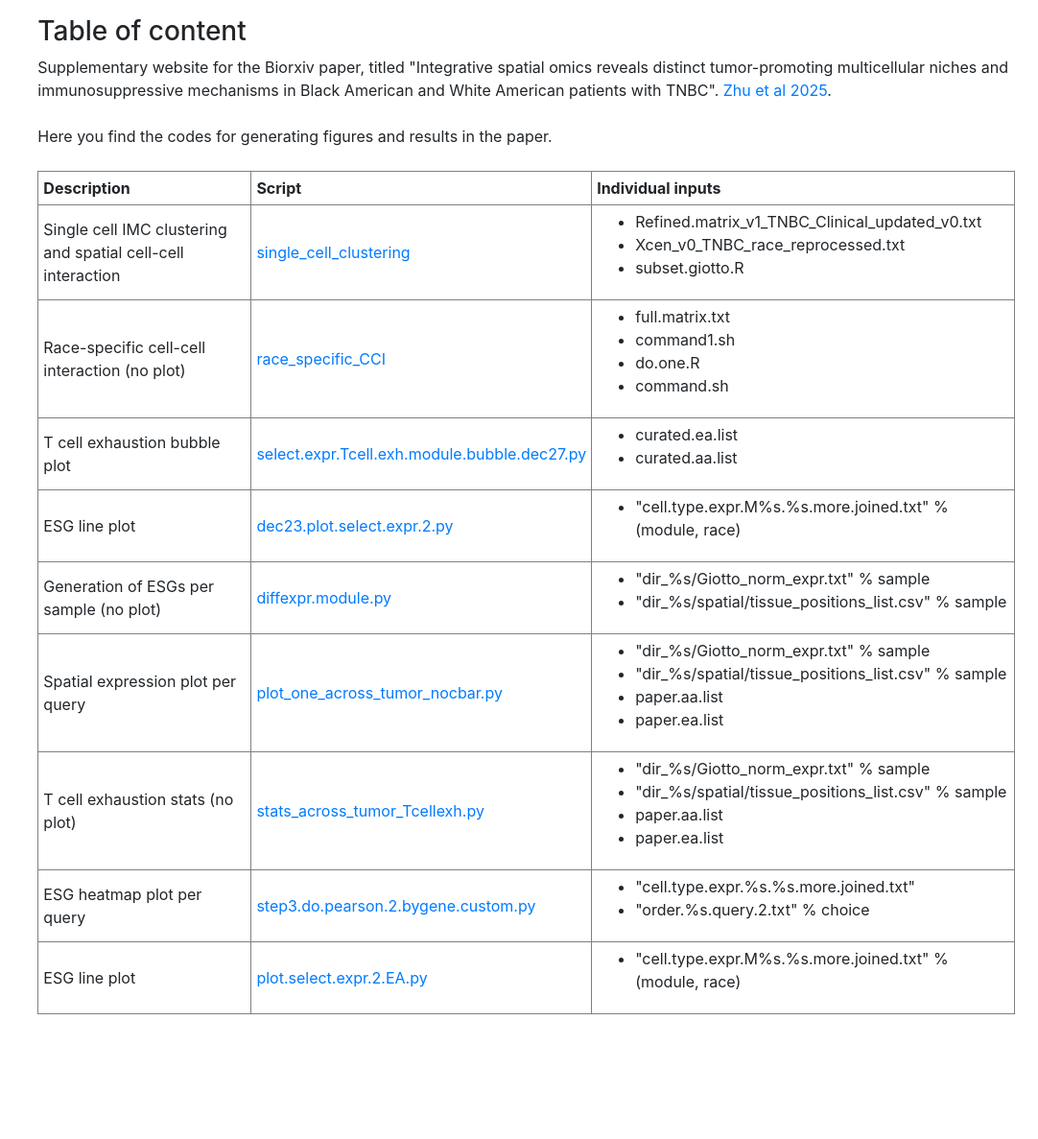
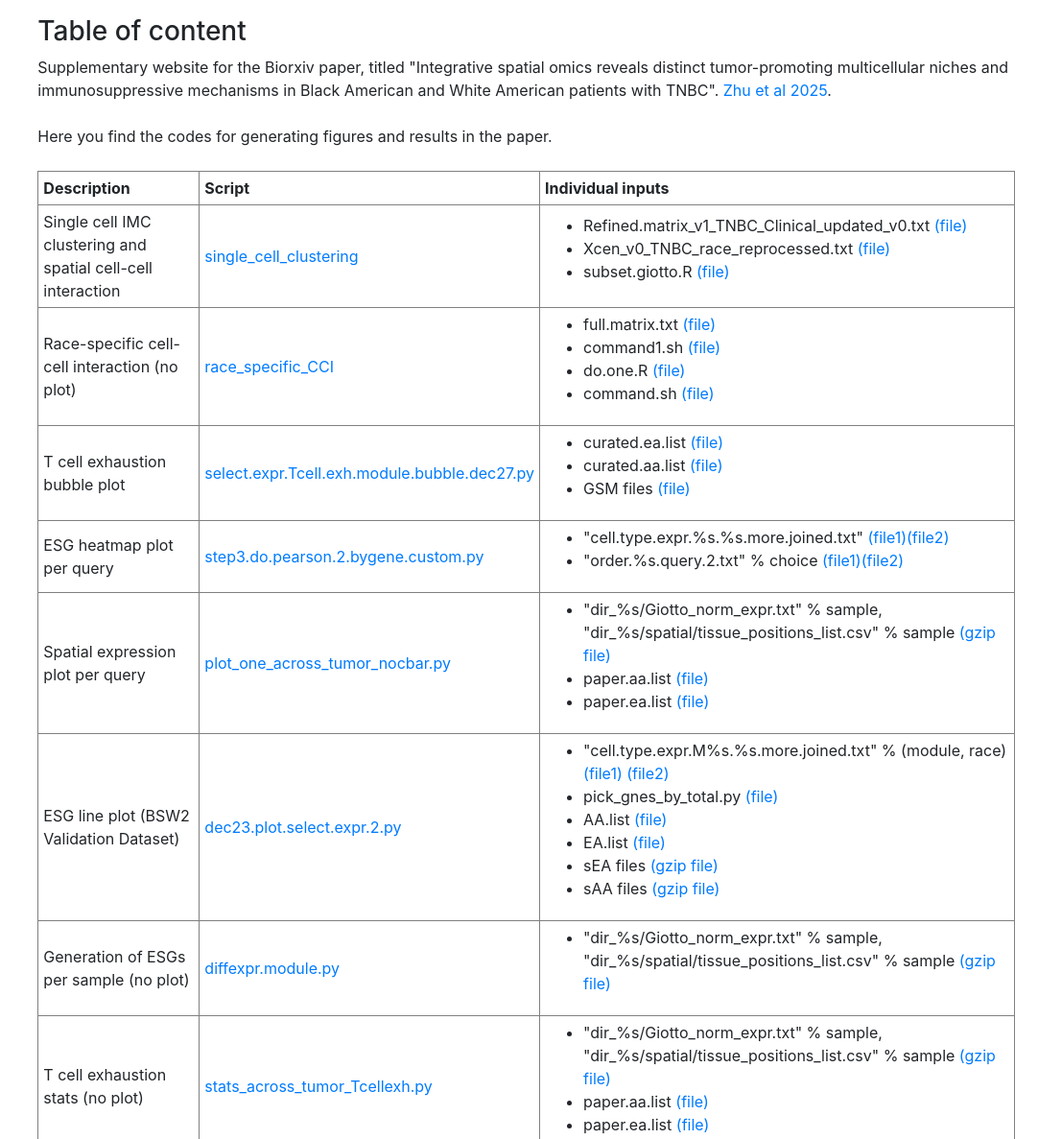
Before and after one commit to qianzhulab/qianzhulab.github.io, a plain HTML site: page suppl/TNBC.scripts/index.html in a window 1280 px wide. Shown: the top 1187 px of the page at 96% size, without its empty margins (198-1280 px from the left). Before the commit the page ends 1057 px from the top, so only its background shows below. Drawn offline with Linux system fonts and the light colour scheme.

Commit message:
Updated index

```diff
--- a/suppl/TNBC.scripts/index.html
+++ b/suppl/TNBC.scripts/index.html
@@ -37,19 +37,19 @@ Here you find the codes for generating figures and results in the paper.
     <tr>
 	  <td>Single cell IMC clustering and spatial cell-cell interaction</td>
 	  <td><a href="single_cell_clustering.html">single_cell_clustering</a></td>
-	  <td><ul><li>Refined.matrix_v1_TNBC_Clinical_updated_v0.txt</li>
-	  <li>Xcen_v0_TNBC_race_reprocessed.txt</li>
-	  <li>subset.giotto.R</li>
+	  <td><ul><li>Refined.matrix_v1_TNBC_Clinical_updated_v0.txt <a href="https://github.com/bernard2012/TNBC.disparity/blob/main/Refined.matrix_v1_TNBC_Clinical_updated_v0.txt">(file)</a></li>
+	  <li>Xcen_v0_TNBC_race_reprocessed.txt <a href="https://github.com/bernard2012/TNBC.disparity/blob/main/Xcen_v0_TNBC_race_reprocessed.txt">(file)</a></li>
+	  <li>subset.giotto.R <a href="https://github.com/bernard2012/TNBC.disparity/blob/main/subset.giotto.R">(file)</a></li>
 	  </ul></td>
 	  <!--<td></td>-->
     </tr>
 	<tr>
 	  <td>Race-specific cell-cell interaction (no plot)</td>
 	  <td><a href="race_specific_CCI.html">race_specific_CCI</a></td>
-	  <td><ul><li>full.matrix.txt</li>
-	  <li>command1.sh</li>
-	  <li>do.one.R</li>
-	  <li>command.sh</li>
+	  <td><ul><li>full.matrix.txt <a href="https://github.com/bernard2012/TNBC.disparity/blob/main/groups/full.matrix.txt">(file)</a></li>
+	  <li>command1.sh <a href="https://github.com/bernard2012/TNBC.disparity/blob/main/groups/command1.sh">(file)</a></li>
+	  <li>do.one.R <a href="https://github.com/bernard2012/TNBC.disparity/blob/main/groups/do.one.R">(file)</a></li>
+	  <li>command.sh <a href="https://github.com/bernard2012/TNBC.disparity/blob/main/groups/command.sh">(file)</a></li>
 	  </ul></td>
 	  <!--<td></td>-->
 	</tr>
@@ -57,55 +57,65 @@ Here you find the codes for generating figures and results in the paper.
       <td>T cell exhaustion bubble plot</td>
       <td><a href="select.expr.Tcell.exh.module.bubble.dec27.html">select.expr.Tcell.exh.module.bubble.dec27.py</a></td>
 <td><ul>
-<li>curated.ea.list</li>
-      <li>curated.aa.list</li>
+<li>curated.ea.list <a href="https://github.com/bernard2012/TNBC.disparity/blob/main/data/Tcellexh/curated.ea.list">(file)</a></li>
+      <li>curated.aa.list <a href="https://github.com/bernard2012/TNBC.disparity/blob/main/data/Tcellexh/curated.aa.list">(file)</a></li>
+	  <li>GSM files <a href="https://github.com/bernard2012/TNBC.disparity/tree/main/data/Tcellexh">(file)</a></li>
 	  </ul></td>
 	  <!--<td></td>-->
     </tr>
+	<tr>
+      <td>ESG heatmap plot per query</td>
+      <td><a href="step3.do.pearson.2.bygene.custom.html">step3.do.pearson.2.bygene.custom.py</a></td>
+      <td><ul><li>"cell.type.expr.%s.%s.more.joined.txt" <a href="https://github.com/bernard2012/TNBC.disparity/blob/main/data/ESG.heatmap/cell.type.expr.M1.AA.more.joined.txt">(file1)</a><a href="https://github.com/bernard2012/TNBC.disparity/blob/main/data/ESG.heatmap/cell.type.expr.M2.EA.more.joined.txt">(file2)</a></li>
+      <li>"order.%s.query.2.txt" % choice <a href="https://github.com/bernard2012/TNBC.disparity/blob/main/data/ESG.heatmap/order.AA.query.2.txt">(file1)</a><a href="https://github.com/bernard2012/TNBC.disparity/blob/main/data/ESG.heatmap/order.EA.query.2.txt">(file2)</a></li></ul></td>
+      <!--<td></td>-->
+    </tr>
+	<tr>
+      <td>Spatial expression plot per query</td>
+      <td><a href="plot_one_across_tumor_nocbar.html">plot_one_across_tumor_nocbar.py</a></td>
+     <td><ul><li>"dir_%s/Giotto_norm_expr.txt" % sample, "dir_%s/spatial/tissue_positions_list.csv" % sample <a href="https://zenodo.org/records/15115493/files/GSM_giotto_processed.tar.gz?download=1">(gzip file)</a></li>
+      <li>paper.aa.list <a href="https://github.com/bernard2012/TNBC.disparity/blob/main/data/spatial.plot/paper.aa.list">(file)</a></li>
+      <li>paper.ea.list <a href="https://github.com/bernard2012/TNBC.disparity/blob/main/data/spatial.plot/paper.ea.list">(file)</a></li></ul></td>
+      <!--<td></td>-->
+    </tr>
+
     <tr>
-      <td>ESG line plot</td>
+      <td>ESG line plot (BSW2 Validation Dataset)</td>
       <td><a href="dec23.plot.select.expr.2.html">dec23.plot.select.expr.2.py</a></td>
       <td><ul>
-	  <li>"cell.type.expr.M%s.%s.more.joined.txt" % (module, race)</li></ul></td>
+	  <li>"cell.type.expr.M%s.%s.more.joined.txt" % (module, race) <a href="https://github.com/bernard2012/TNBC.disparity/blob/main/data/ESG.line/cell.type.expr.M1.AA.more.joined.txt">(file1)</a> <a href="https://github.com/bernard2012/TNBC.disparity/blob/main/data/ESG.line/cell.type.expr.M2.EA.more.joined.txt">(file2)</a></li>
+	  <li>pick_gnes_by_total.py  <a href="https://github.com/bernard2012/TNBC.disparity/blob/main/data/ESG.line/pick_genes_by_total.py">(file)</a></li>
+	  <li>AA.list <a href="https://github.com/bernard2012/TNBC.disparity/blob/main/data/ESG.line/AA.list">(file)</a></li>
+	  <li>EA.list <a href="https://github.com/bernard2012/TNBC.disparity/blob/main/data/ESG.line/EA.list">(file)</a></li>
+	  <li>sEA files <a href="https://github.com/bernard2012/TNBC.disparity/blob/main/data/ESG.line/sEA.all.tar.gz">(gzip file)</a></li>
+	  <li>sAA files <a href="https://github.com/bernard2012/TNBC.disparity/blob/main/data/ESG.line/sAA.all.tar.gz">(gzip file)</a></li>
+	  </ul></td>
 	  <!--<td></td>-->
     </tr>
     <tr>
       <td>Generation of ESGs per sample (no plot)</td>
       <td><a href="diffexpr.module.html">diffexpr.module.py</a></td>
-      <td><ul><li>"dir_%s/Giotto_norm_expr.txt" % sample</li>
-      <li>"dir_%s/spatial/tissue_positions_list.csv" % sample</li></ul></td>
-	  <!--<td></td>-->
-    </tr>
-    <tr>
-      <td>Spatial expression plot per query</td>
-      <td><a href="plot_one_across_tumor_nocbar.html">plot_one_across_tumor_nocbar.py</a></td>
-	 <td><ul><li>"dir_%s/Giotto_norm_expr.txt" % sample</li>
-      <li>"dir_%s/spatial/tissue_positions_list.csv" % sample</li>
-      <li>paper.aa.list</li>
-      <li>paper.ea.list</li></ul></td>
+      <td><ul><li>"dir_%s/Giotto_norm_expr.txt" % sample, "dir_%s/spatial/tissue_positions_list.csv" % sample <a href="https://zenodo.org/records/15115493/files/GSM_giotto_processed.tar.gz?download=1">(gzip file)</a></li></ul></td>
 	  <!--<td></td>-->
     </tr>
     <tr>
       <td>T cell exhaustion stats (no plot)</td>
       <td><a href="stats_across_tumor_Tcellexh.html">stats_across_tumor_Tcellexh.py</a></td>
-	  <td><ul><li>"dir_%s/Giotto_norm_expr.txt" % sample</li>
-      <li>"dir_%s/spatial/tissue_positions_list.csv" % sample</li>
-      <li>paper.aa.list</li>
-      <li>paper.ea.list</li>
+	  <td><ul><li>"dir_%s/Giotto_norm_expr.txt" % sample, "dir_%s/spatial/tissue_positions_list.csv" % sample <a href="https://zenodo.org/records/15115493/files/GSM_giotto_processed.tar.gz?download=1">(gzip file)</a></li>
+      <li>paper.aa.list <a href="https://github.com/bernard2012/TNBC.disparity/blob/main/data/spatial.plot/paper.aa.list">(file)</a></li>
+      <li>paper.ea.list <a href="https://github.com/bernard2012/TNBC.disparity/blob/main/data/spatial.plot/paper.ea.list">(file)</a></li>
 	  </ul></td>
 	  <!--<td></td>-->
     </tr>
+
     <tr>
-      <td>ESG heatmap plot per query</td>
-      <td><a href="step3.do.pearson.2.bygene.custom.html">step3.do.pearson.2.bygene.custom.py</a></td>
-      <td><ul><li>"cell.type.expr.%s.%s.more.joined.txt"</li>
-      <li>"order.%s.query.2.txt" % choice</li></ul></td>
-	  <!--<td></td>-->
-    </tr>
-    <tr>
-      <td>ESG line plot</td>
+      <td>ESG line plot (Georgia Validation dataset)</td>
       <td><a href="plot.select.expr.2.EA.html">plot.select.expr.2.EA.py</a></td>
-      <td><ul><li>"cell.type.expr.M%s.%s.more.joined.txt" % (module, race)</li>
+      <td><ul><li>"cell.type.expr.M%s.%s.more.joined.txt" % (module, race) <a href="https://github.com/bernard2012/TNBC.disparity/blob/main/data/ESG.line.ritu/cell.type.expr.M1.AA.more.joined.txt">(file1)</a><a href="https://github.com/bernard2012/TNBC.disparity/blob/main/data/ESG.line.ritu/cell.type.expr.M2.EA.more.joined.txt">(file2)</a></li>
+	  <li>pick_gnes_by_total.py  <a href="https://github.com/bernard2012/TNBC.disparity/blob/main/data/ESG.line.ritu/pick_genes_by_total.py">(file)</a></li>
+      <li>AA.list <a href="https://github.com/bernard2012/TNBC.disparity/blob/main/data/ESG.line.ritu/AA.list">(file)</a></li>
+      <li>EA.list <a href="https://github.com/bernard2012/TNBC.disparity/blob/main/data/ESG.line.ritu/EA.list">(file)</a></li>
+	  <li>MB files <a href="https://github.com/bernard2012/TNBC.disparity/blob/main/data/ESG.line.ritu/MB.all.tar.gz">(gzip file)</a></li>
 	  </ul></td>
 	  <!--<td></td>-->
     </tr>
```
